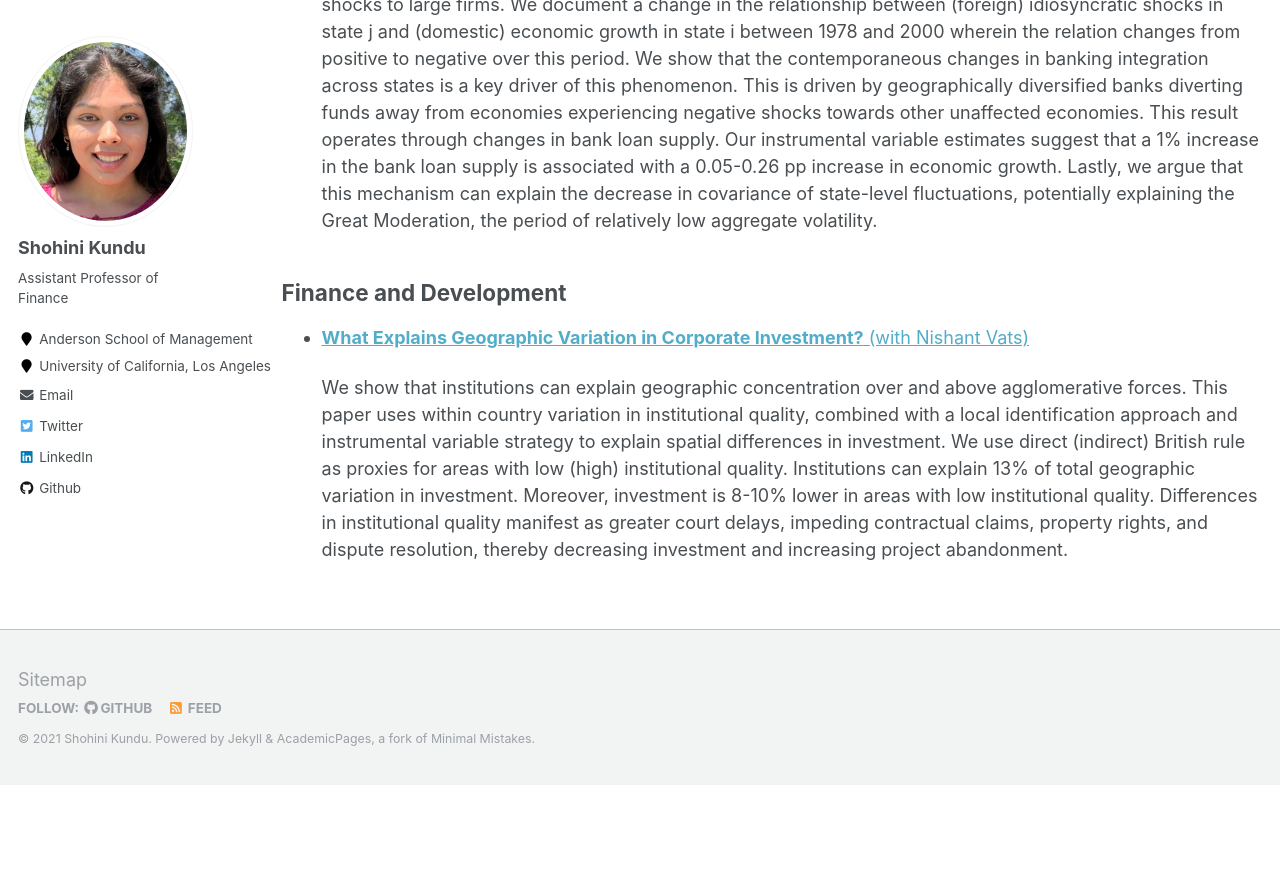
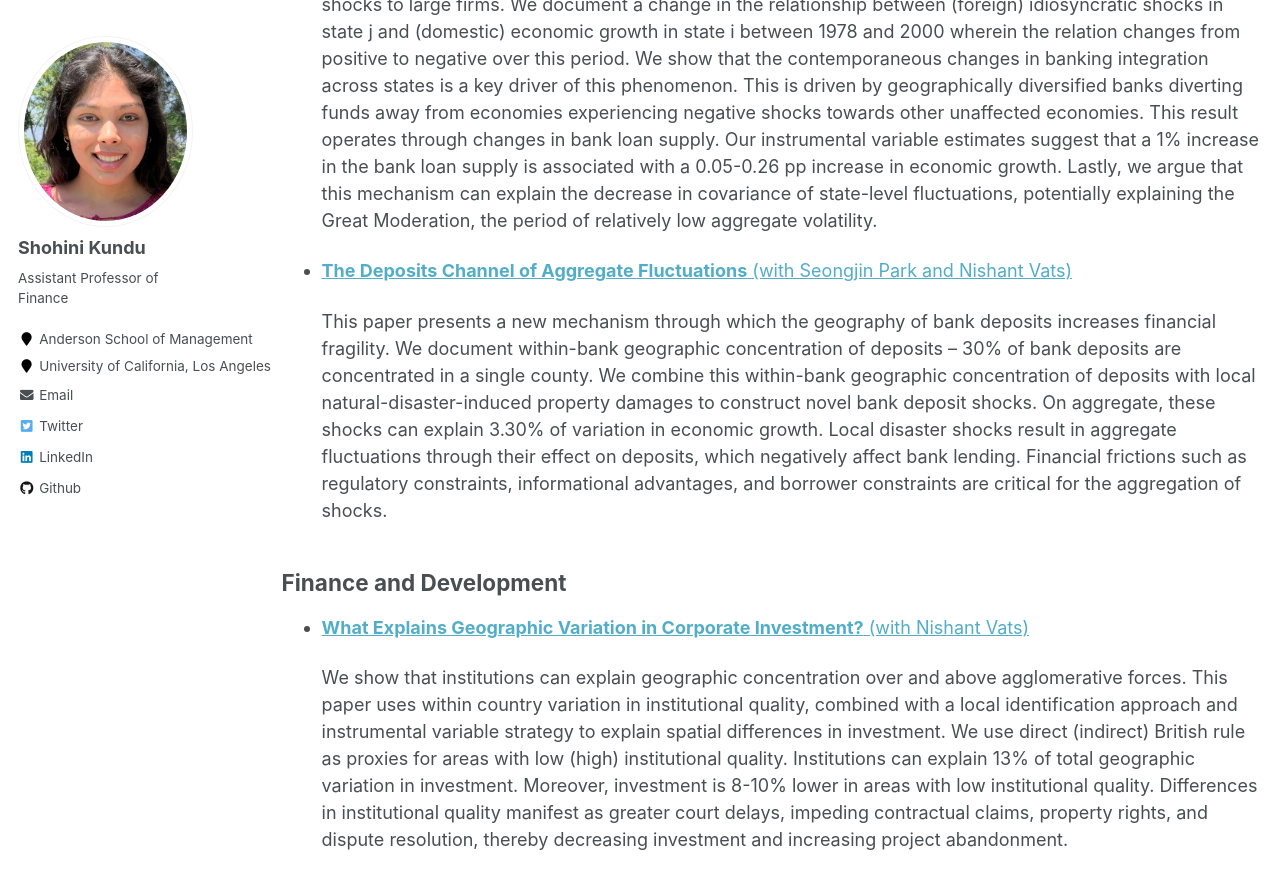
Before and after one commit to shohinikundu/shohinikundu.github.io, a Jekyll site: the page built from _pages/research.md, in a window 1280 px wide and 900 px high, scrolled down 1633 px. Shown: the top 889 px of the window. Built offline with Jekyll 4.4.1, drawn with Linux system fonts in a browser that asks for light colours; before the commit the page ends 2418 px from its top, so only the background shows below that.

Commit message:
Update research.md

```diff
--- a/_pages/research.md
+++ b/_pages/research.md
@@ -31,6 +31,11 @@ author_profile: true
 
    The objective of this paper is to explore the transmission of non-capital shocks through banking networks. We develop a methodology to construct non-capital (real) shocks, idiosyncratic shocks, using labor productivity shocks to large firms. We document a change in the relationship between (foreign) idiosyncratic shocks in state j and (domestic) economic growth in state i between 1978 and 2000 wherein the relation changes from positive to negative over this period. We show that the contemporaneous changes in banking integration across states is a key driver of this phenomenon. This is driven by geographically diversified banks diverting funds away from economies experiencing negative shocks towards other unaffected economies. This result operates through changes in bank loan supply. Our instrumental variable estimates suggest that a 1% increase in the bank loan supply is associated with a 0.05-0.26 pp increase in economic growth. Lastly, we argue that this mechanism can explain the decrease in covariance of state-level fluctuations, potentially explaining the Great Moderation, the period of relatively low aggregate volatility.
 
+ * [**The Deposits Channel of Aggregate Fluctuations** (with Seongjin Park and Nishant Vats)](https://papers.ssrn.com/sol3/papers.cfm?abstract_id=3883605)
+
+   This paper presents a new mechanism through which the geography of bank deposits increases financial fragility. We document within-bank geographic concentration of deposits -- 30% of bank deposits are concentrated in a single county. We combine this within-bank geographic concentration of deposits with local natural-disaster-induced property damages to construct novel bank deposit shocks. On aggregate, these shocks can explain 3.30% of variation in economic growth. Local disaster shocks result in aggregate fluctuations through their effect on deposits, which negatively affect bank lending. Financial frictions such as regulatory constraints, informational advantages, and borrower constraints are critical for the aggregation of shocks.
+
+
 ## Finance and Development
 
 
```
